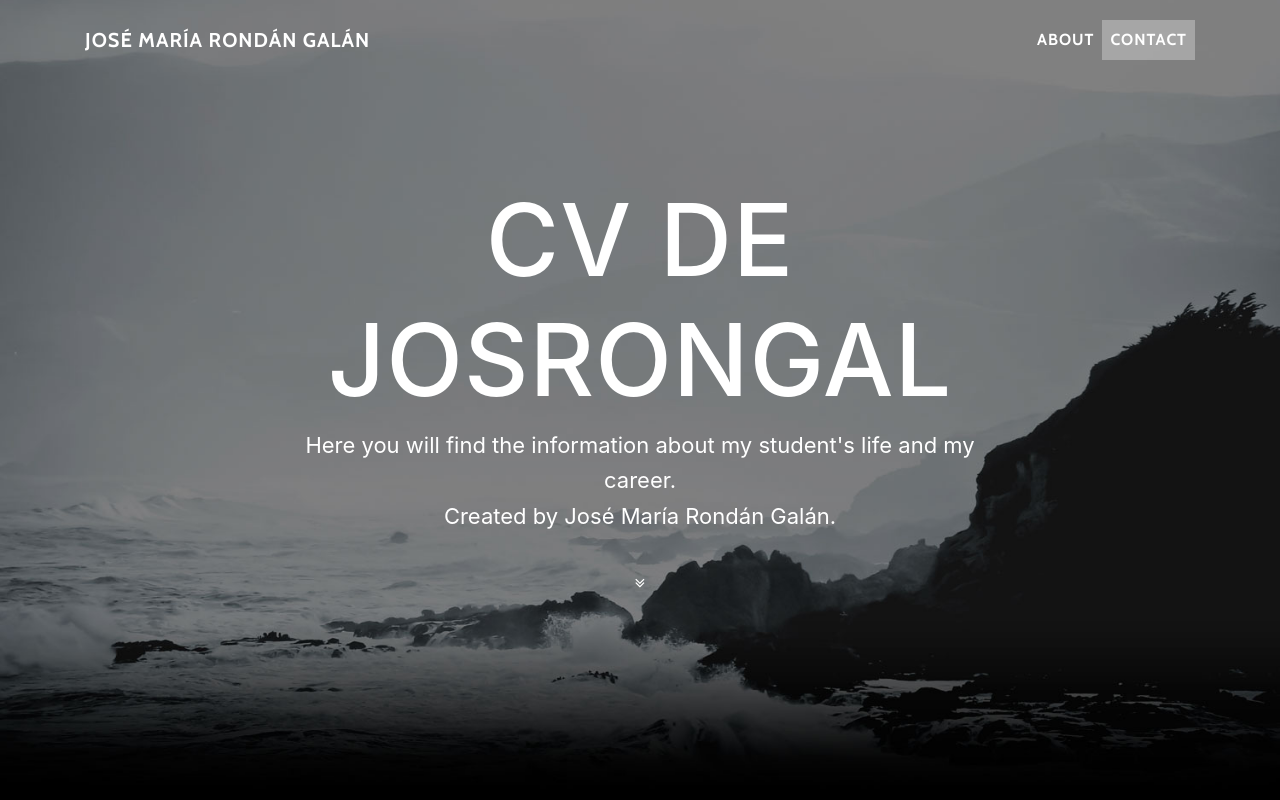
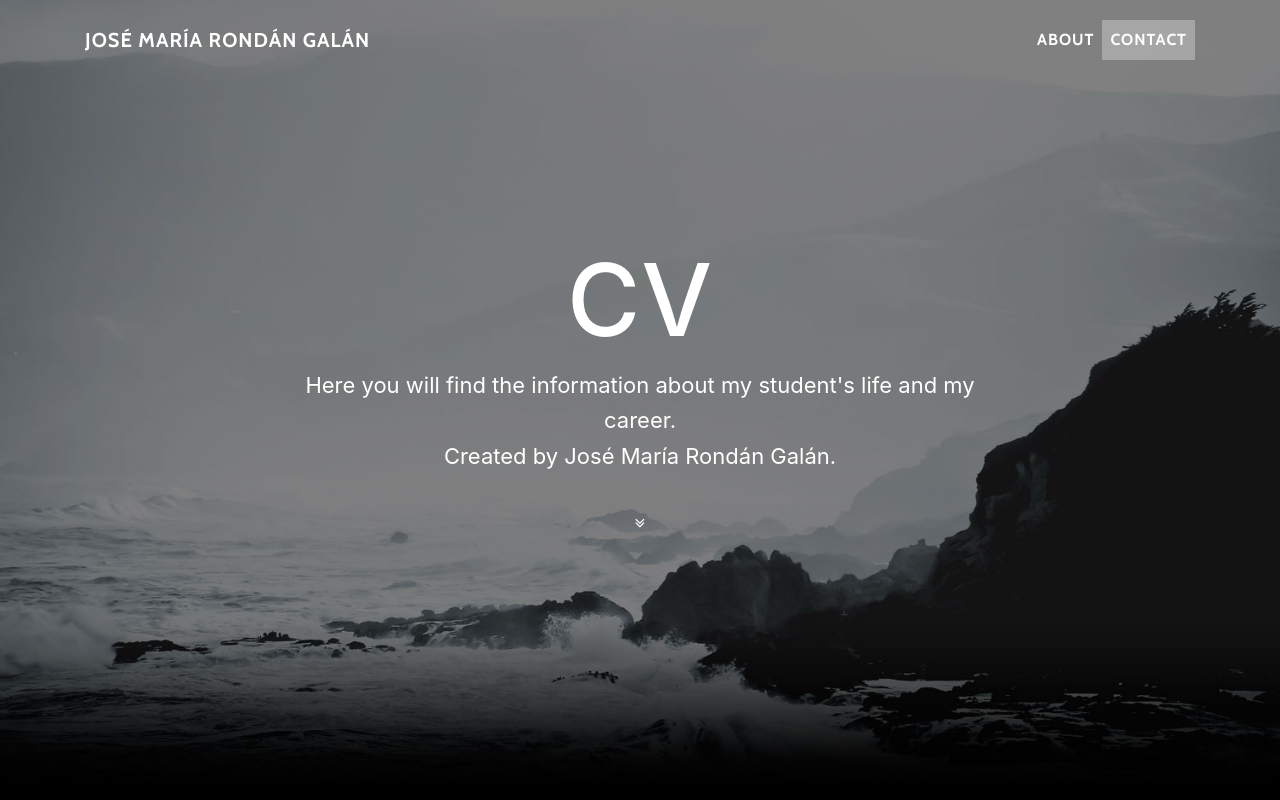
Before and after one commit to josrongal/josrongal.github.io, a website with bundled scripts: page index.html in a window 1280 px wide. Shown: the top 800 px of the page. Built offline with nearby package versions, Linux system fonts and the light colour scheme.

Commit message:
ultimos cambios

```diff
--- a/index.html
+++ b/index.html
@@ -8,7 +8,7 @@
     <meta name="description" content="">
     <meta name="author" content="">
 
-    <title>Grayscale - Start Bootstrap Theme</title>
+    <title>CV de José María Rondán Galán</title>
 
     <!-- Bootstrap core CSS -->
     <link href="vendor/bootstrap/css/bootstrap.min.css" rel="stylesheet">
@@ -52,7 +52,7 @@
         <div class="container">
           <div class="row">
             <div class="col-lg-8 mx-auto">
-              <h1 class="brand-heading">CV de JosRonGal</h1>
+              <h1 class="brand-heading">CV</h1>
               <p class="intro-text">Here you will find the information about my student's life and my career.
                 <br>Created by José María Rondán Galán.</p>
               <a href="#about" class="btn btn-circle js-scroll-trigger">
```
